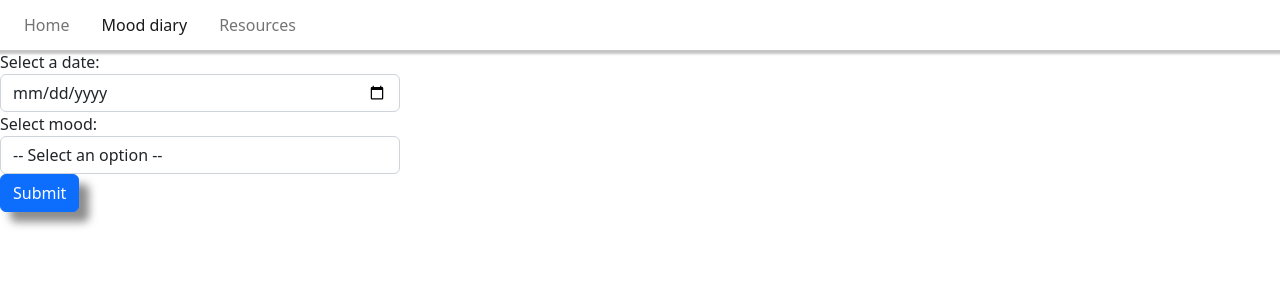
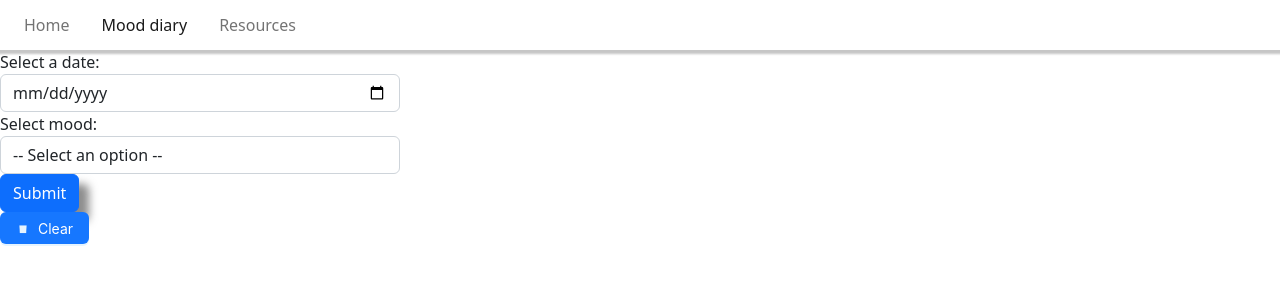
Before and after one commit to EmH93/mood-tracker, a React (Create React App) app: page /MoodDiary in a window 1280 px wide. Shown: the top 300 px of the page. Built offline with nearby package versions, Linux system fonts and the light colour scheme.

Commit message:
added simple button

```diff
--- a/src/components/ClearAllBtn/ClearAllBtn.js
+++ b/src/components/ClearAllBtn/ClearAllBtn.js
@@ -0,0 +1,32 @@
+import React from 'react';
+import { DeleteTwoTone } from '@ant-design/icons';
+import { Button, Space, Tooltip, Col, Row} from 'antd';
+function ClearButton (){
+  return (
+   <div>
+
+  <Col>
+      <Row>
+          <Space direction="vertical">
+              <Space wrap>
+                <Tooltip title="clear everything">
+                <Button type="primary" icon={<DeleteTwoTone />}>
+                  Clear
+                </Button>
+
+                </Tooltip>
+
+
+              </Space>
+
+
+          </Space>
+      </Row>
+    </Col>
+
+   </div>
+
+  )
+
+};
+export default ClearButton;
--- a/src/pages/MoodDiary/MoodDiary.js
+++ b/src/pages/MoodDiary/MoodDiary.js
@@ -3,6 +3,7 @@ import MoodCard from "../../components/Card/Card";
 import Form from "../../components/FormFolder/Form";
 import {Row} from 'antd';
 import getKeyByValue from "../../utils/getKeyHook";
+import ClearButton from "../../components/ClearAllBtn/ClearAllBtn";
 
 function MoodDiary(){
     const [selectedDate, setSelectedDate] = useState('');
@@ -30,27 +31,24 @@ function MoodDiary(){
 
 
     return (
-        <div>
+        <>
              <Form handleFormSubmit={handleFormSubmit} date = {selectedDate} mood={selectedMood} setMood={setSelectedMood} setDate ={setSelectedDate}/>
             <Row gutter={16}>
                {
 
-
                     Object.values(diary).map((item,index)=>{
                         const objKey = getKeyByValue(diary,item)
-                        return <MoodCard title={item} date={objKey}/>
+                        return <MoodCard key={index} title={item} date={objKey}/>
 
                     })
                }
 
+            </Row>
+
+                <ClearButton/>
 
 
-
-            </Row>
-
-
-        </div>
-
+        </>
 
     )
 }
```
